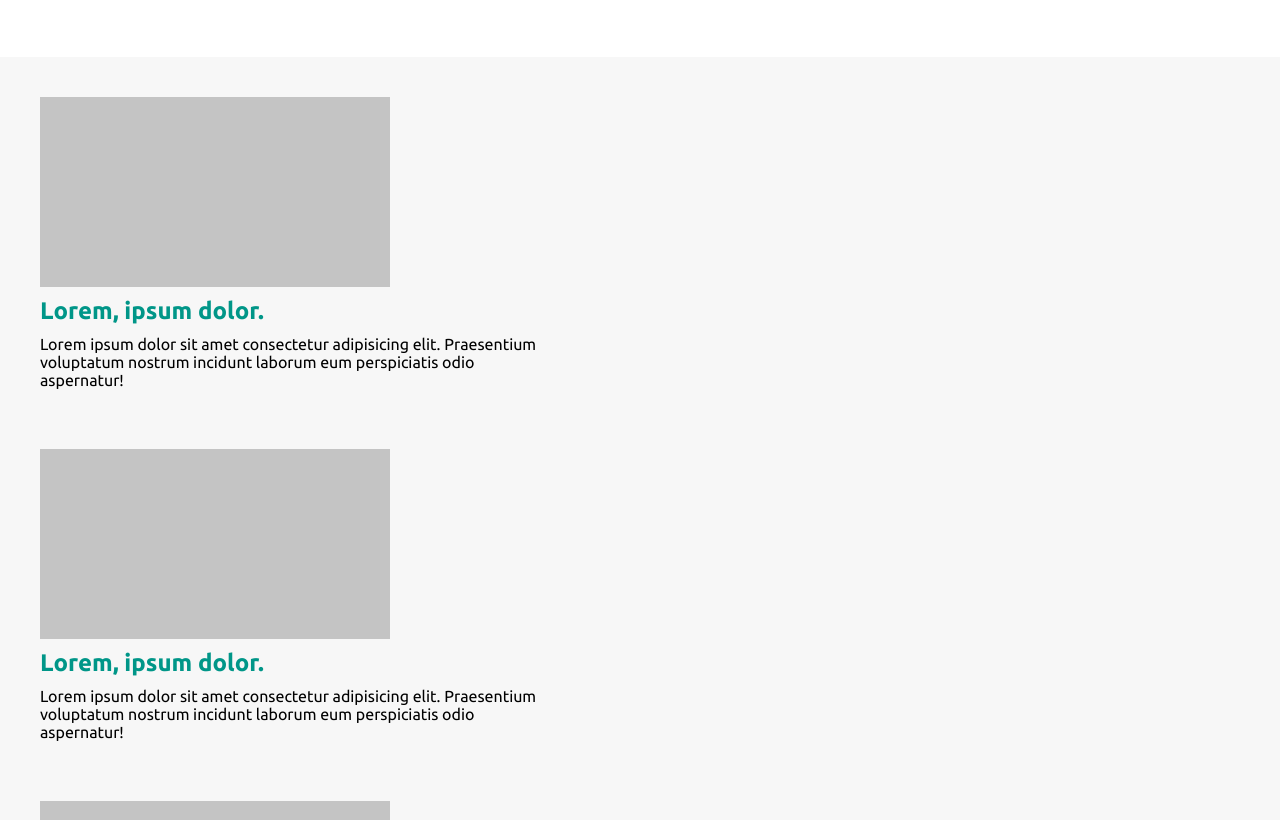
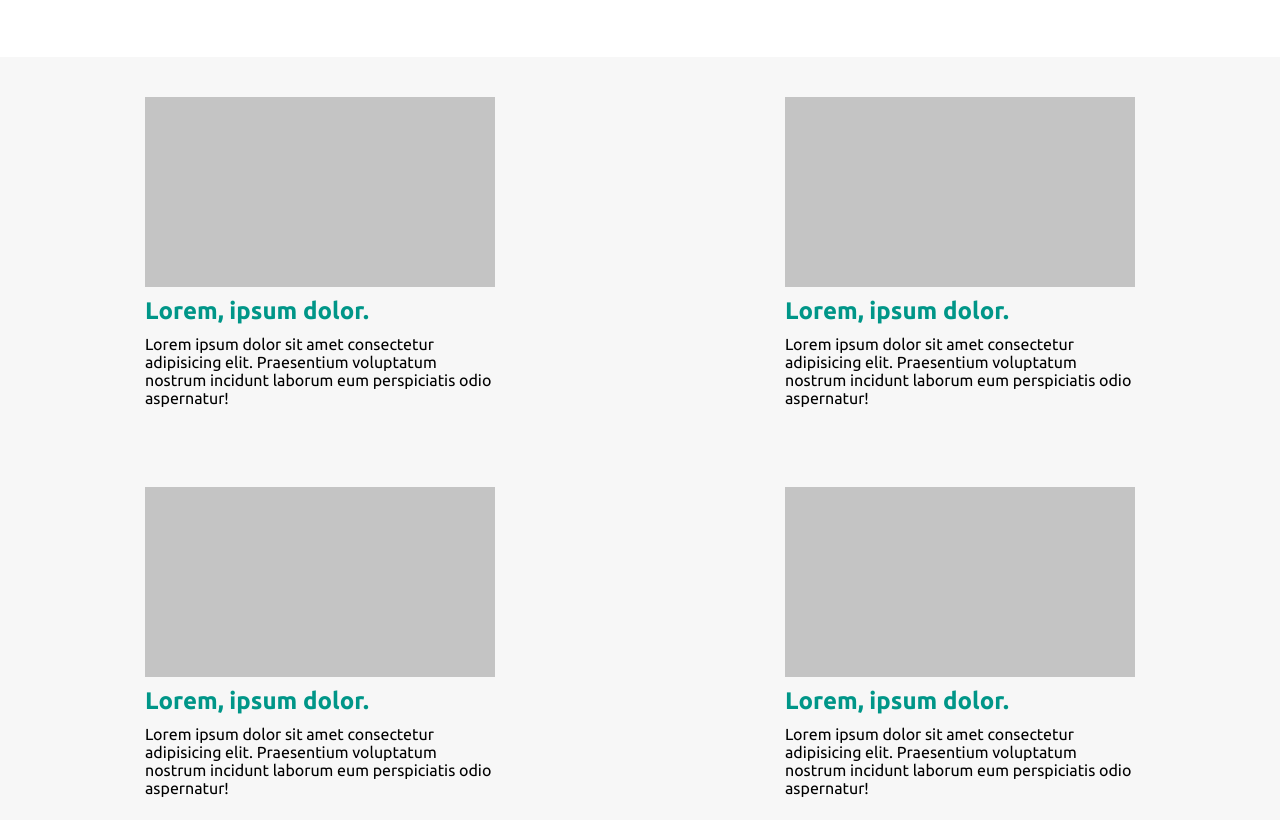
Before and after one commit to rainierpironi/projeto-dindin, a plain HTML site: page blog.html in a window 1280 px wide. Shown: the part 593-1413 px from the top of the page. Drawn offline with Linux system fonts and the light colour scheme.

Commit message:
Estilização finalizada

```diff
--- a/style/blog.css
+++ b/style/blog.css
@@ -104,8 +104,10 @@
 }
 
 .mais-conteudo{
-    display: block;
-    width: 700px;
+    display: flex;
+    flex-wrap: wrap;
+    max-width: 1500px;
+    justify-content: space-around;
 }
 
 .card-mais-conteudo{
@@ -113,7 +115,7 @@
     flex-direction: column;
     padding: 20px;
     margin: 20px;
-    width: 500px;
+    width: 350px;
 }
 
 .retangulo{
@@ -127,6 +129,12 @@
 }
 .p-conteudo{
     width: 100%;
+}
+
+@media (max-width:650px){
+    .mais-conteudo{
+        max-width: 100%;
+    }
 }
 
 footer{
```
